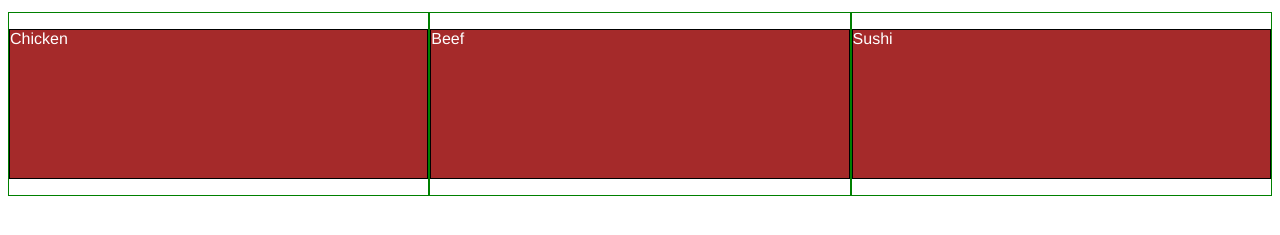
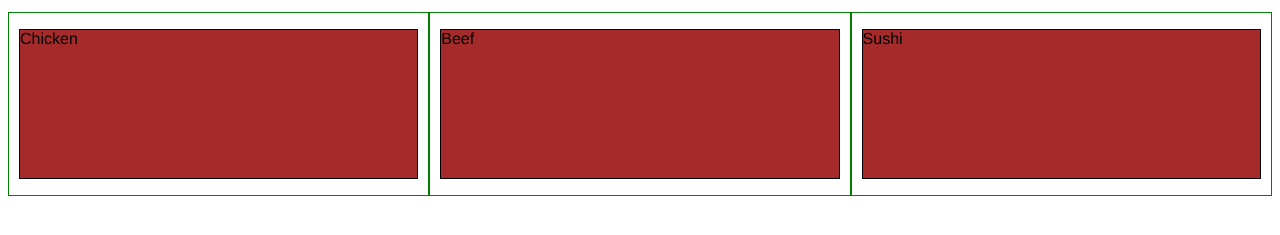
Before and after one commit to ljc2mail/coursera-html_css_javascript, a plain HTML site: page wk2/assignment/index.html in a window 1280 px wide. Shown: the part 61-296 px from the top of the page. Drawn offline with Linux system fonts and the light colour scheme.

Commit message:
set p margin 10px

```diff
--- a/wk2/assignment/index.html
+++ b/wk2/assignment/index.html
@@ -18,10 +18,10 @@ p {
   border: 1px solid black;
   background-color: #A52A2A;
   height: 150px;
-  margin-right: auto;
-  margin-left: auto;
+  margin-right: 10px;
+  margin-left: 10px;
   font-family: Helvetica;
-  color: white;
+  color: black;
 }
 
 /* Simple Responsive Framework. */
```
